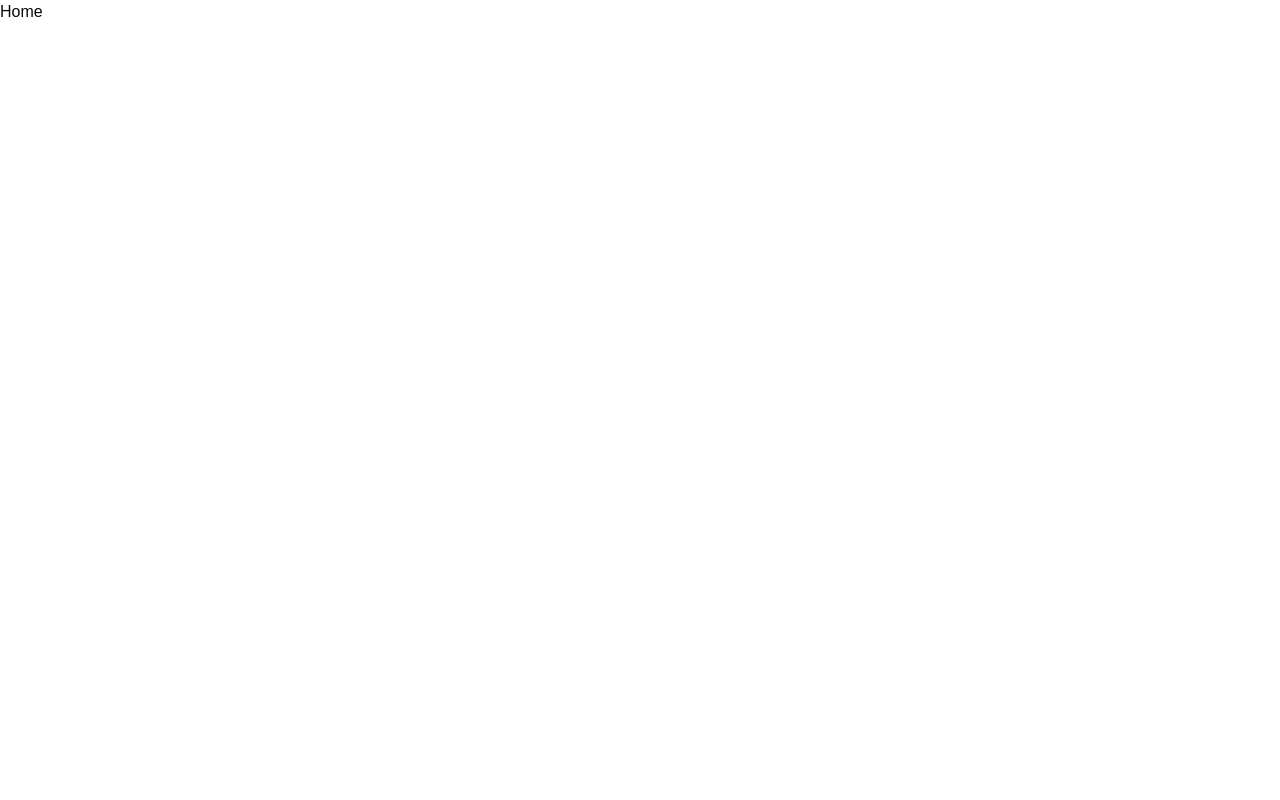
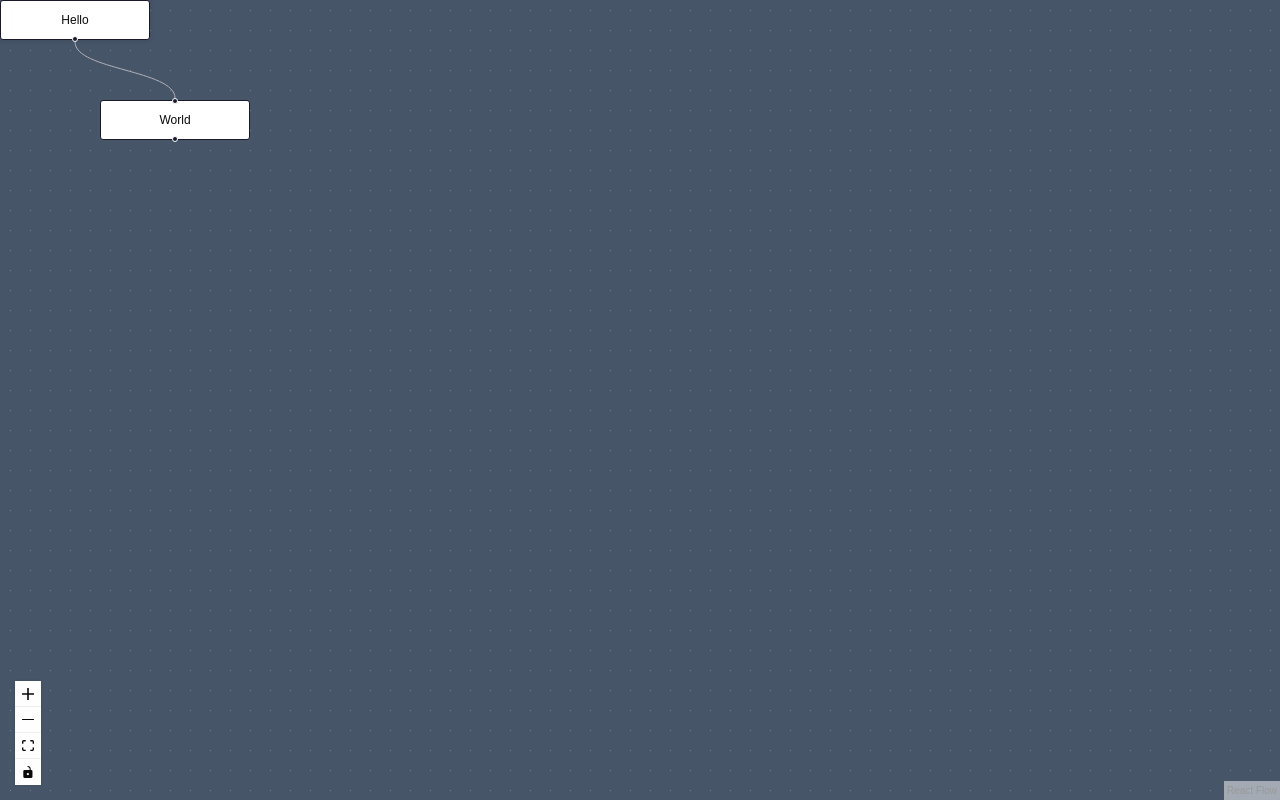
Before and after one commit to WellytonSdJ/flow-chart, a Next.js app: page / in a window 1280 px wide. Built offline with nearby package versions, Linux system fonts and the light colour scheme.

Commit message:
first flow

```diff
--- a/src/app/component/chart/index.tsx
+++ /dev/null
@@ -1,9 +0,0 @@
-import React from 'react'
-
-type Props = {}
-
-export default function Chart({}: Props) {
-  return (
-    <div>Chart</div>
-  )
-}
--- /dev/null
+++ b/src/app/component/flow/index.tsx
@@ -0,0 +1,33 @@
+"use client"
+
+import { useState } from 'react';
+import { ReactFlow, Controls, Background } from '@xyflow/react';
+import '@xyflow/react/dist/style.css';
+
+function Flow() {
+  const [nodes, setNodes] = useState([
+    {
+      id: '1',
+      data: { label: 'Hello' },
+      position: { x: 0, y: 0 },
+      type: 'input',
+    },
+    {
+      id: '2',
+      data: { label: 'World' },
+      position: { x: 100, y: 100 },
+    },
+  ])
+  const edges = [{ id: '1-2', source: '1', target: '2' }];
+
+  return (
+    <div style={{ height: '100%' }}>
+      <ReactFlow nodes={nodes} edges={edges}>
+        <Background />
+        <Controls />
+      </ReactFlow>
+    </div>
+  );
+}
+
+export default Flow;
--- a/src/app/page.tsx
+++ b/src/app/page.tsx
@@ -1,7 +1,9 @@
+import Flow from "./component/flow";
+
 export default function Home() {
   return (
-    <div>
-      Home
+    <div className="fixed flex flex-col justify-normal  bg-slate-600 w-full h-full ">
+      <Flow />
     </div>
   );
 }
```
